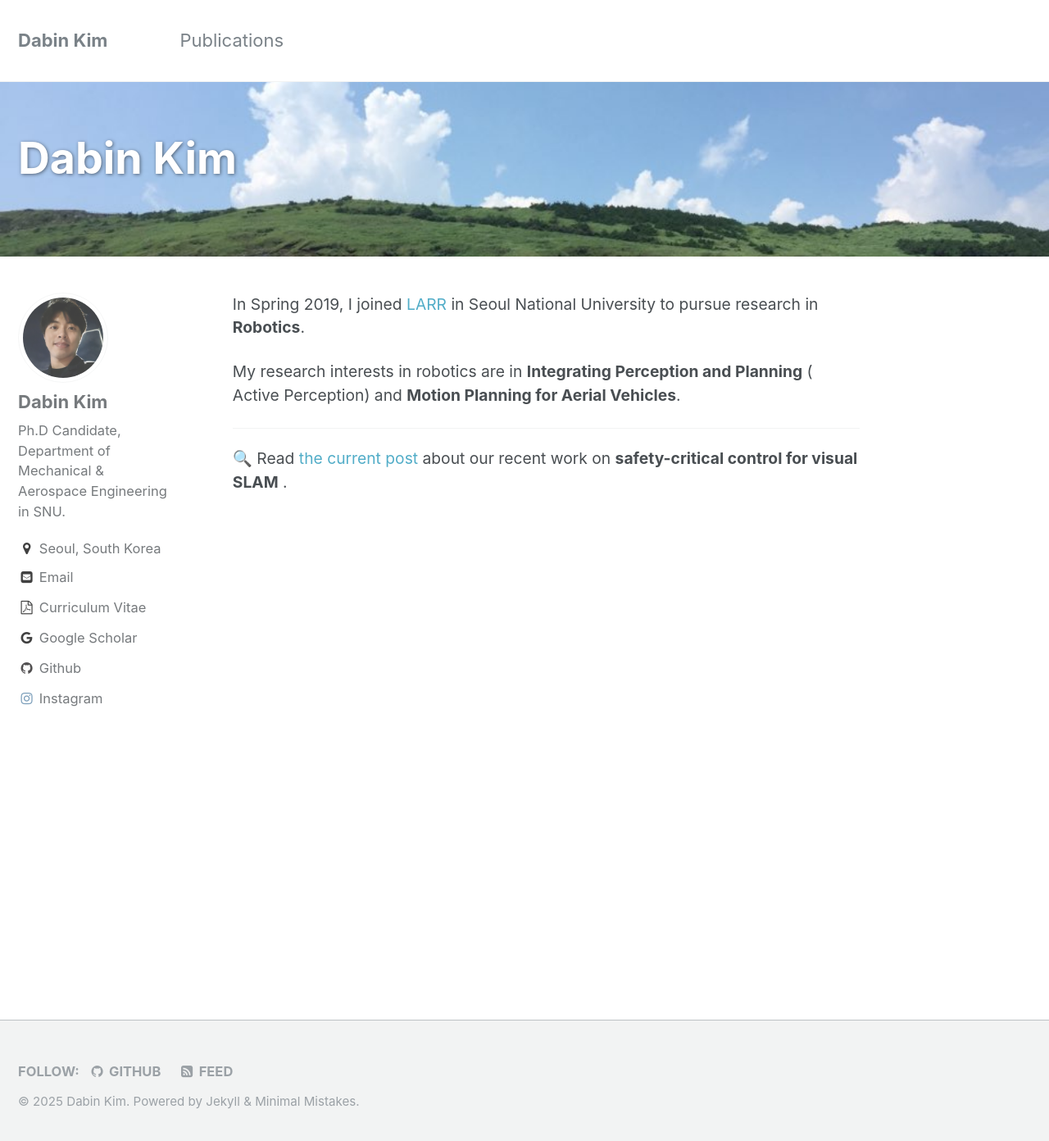
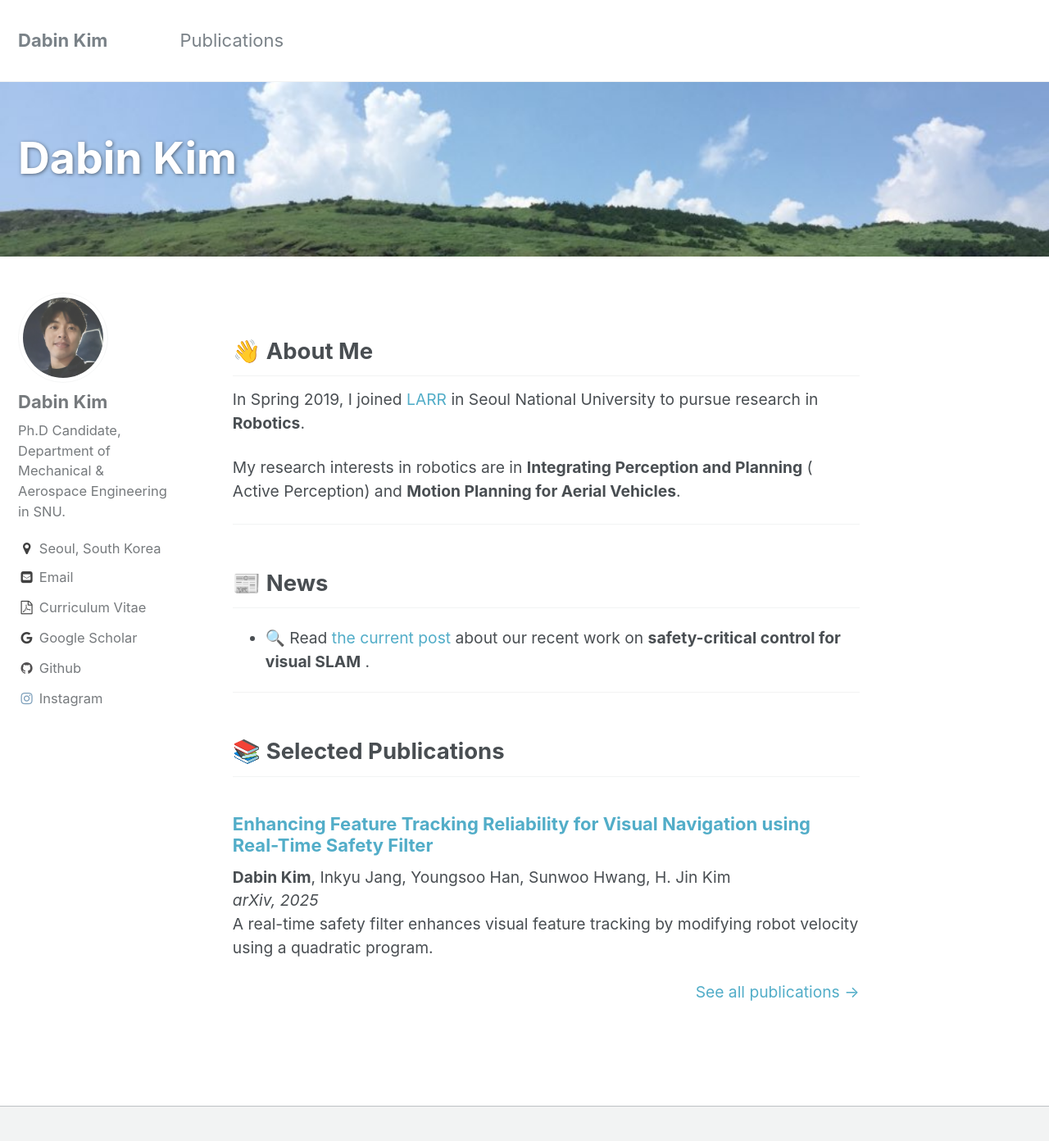
Before and after one commit to dabinkim-LGOM/dabinkim-LGOM.github.io, a Jekyll site: the page built from index.md, in a window 1280 px wide and 1400 px high. Shown: the top 1392 px of the window at 82% size. Built offline with Jekyll 4.4.1, drawn with Linux system fonts in a browser that asks for light colours.

Commit message:
Update index.md

```diff
--- a/index.md
+++ b/index.md
@@ -23,6 +23,9 @@ header:
   #   excerpt: "ICSL Dynamic Environments (ICSL-DE) dataset includes image sequences collected in dynamic environments."
 ---
 
+<!-- ABOUT ME -->
+## 👋 About Me
+
 In Spring 2019, I joined <a href="http://larr.snu.ac.kr/" target="_blank">LARR</a> in Seoul National University to pursue research in **Robotics**.
 
 <!-- [comment]: <> (I am very grateful for the many friends, advisors and my family which support me on this journey.) -->
@@ -31,9 +34,27 @@ In Spring 2019, I joined <a href="http://larr.snu.ac.kr/" target="_blank">LARR</
 My research interests in robotics are in **Integrating Perception and Planning** ( Active Perception) and **Motion Planning for Aerial Vehicles**.
 
 ---
-🔍 Read <a href="https://dabinkim-lgom.github.io/pub/Enhancing-Feature-Tracking-Reliability-for-Visual-Navigation-using-Real-Time-Safety-Filter/" target="_blank">the current post</a> about our recent work on **safety-critical control for visual SLAM** .
+
+<!-- NEWS -->
+## 📰 News
+
+- 🔍 Read <a href="https://dabinkim-lgom.github.io/pub/Enhancing-Feature-Tracking-Reliability-for-Visual-Navigation-using-Real-Time-Safety-Filter/" target="_blank">the current post</a> about our recent work on **safety-critical control for visual SLAM** .
  <!-- [[1]]. -->
 
+
+---
+<!-- PUBLICATIONS -->
+## 📚 Selected Publications
+
+### [Enhancing Feature Tracking Reliability for Visual Navigation using Real-Time Safety Filter](https://arxiv.org/abs/2502.01092)
+**Dabin Kim**, Inkyu Jang, Youngsoo Han, Sunwoo Hwang, H. Jin Kim
+*arXiv, 2025*
+A real-time safety filter enhances visual feature tracking by modifying robot velocity using a quadratic program.
+
+<!-- Optionally add a button -->
+<p style="text-align: right;">
+  <a href="/publications/" class="button">See all publications →</a>
+</p>
 <!-- {% include feature_row id="feature_row_pub" caption="Featured Publications" %} -->
 
 <!-- [1]: {{ base_path }}/pub/Robust-Real-time-RGB-D-Visual-Odometry-in-Dynamic-Environments-via-Rigid-Motion-Model/ "Robust Visual Odometry via Rigid Motion Model" -->
```
